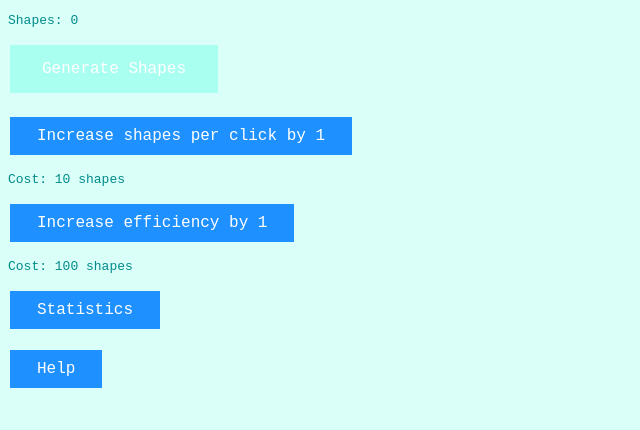
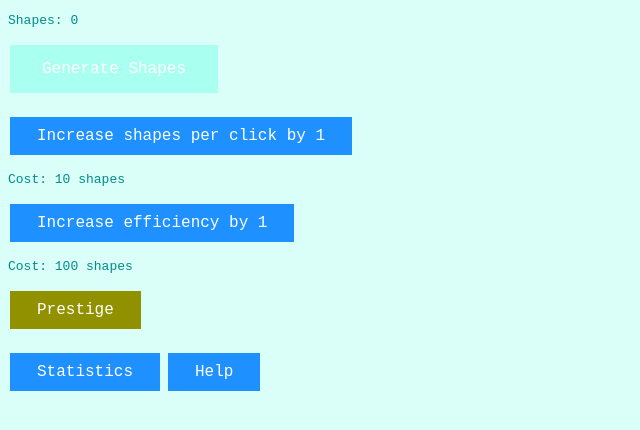
Before and after one commit to OnlyChallenges/UntitledIncrementalGame_NG.github.io, a website: page index.html in a window 1280 px wide. Shown: the whole page, without its empty margins (0-640 px from the left). Drawn offline with Linux system fonts and the light colour scheme.

Commit message:
add prestige

```diff
--- a/index.html
+++ b/index.html
@@ -41,6 +41,24 @@
             background-color: #004a8e;
             color: #7ac9cc;
         }
+        .shiny-button {
+            border: none;
+            color: white;
+            background-color: #919100;
+            padding: 10px 27px;
+            text-align: center;
+            text-decoration: none;
+            display: inline-block;
+            font-family: monospace;
+            font-size: 16px;
+            margin: 4px 2px;
+            cursor: pointer;
+            transition-duration: 0.4s;
+        }
+        .shiny-button:hover {
+            background-color: #454500;
+            color: #ffff91;
+        }
 
         .main-text-mono {
             font-family: monospace;
@@ -56,10 +74,11 @@
 <p id="shop-0-cost" class="main-text-mono">Cost: 10 shapes</p>
 <button onclick="buyShopItem(1)" class="other-button">Increase efficiency by 1</button>
 <p id="shop-1-cost" class="main-text-mono">Cost: 100 shapes</p>
-
+<button onclick="prestige()" class="shiny-button">Prestige</button>
+<p></p>
 <button onclick="toggleStats()" class="other-button">Statistics</button>
+<button onclick="toggleHelp()" class="other-button">Help</button>
 <p id="stats-text" class="main-text-mono"></p>
-<button onclick="toggleHelp()" class="other-button">Help</button>
 <p id="help-text" class="main-text-mono"></p>
 <script src="init.js"></script>
 </body>
```
